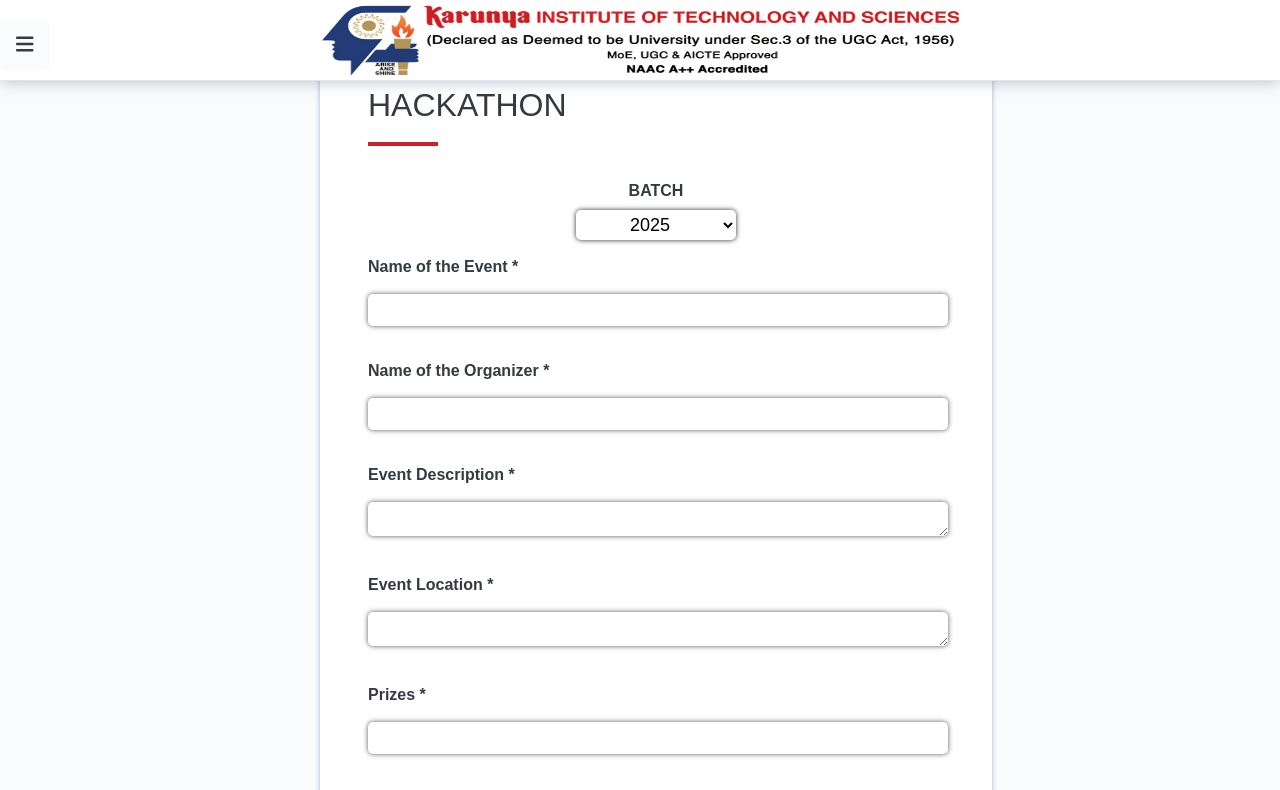
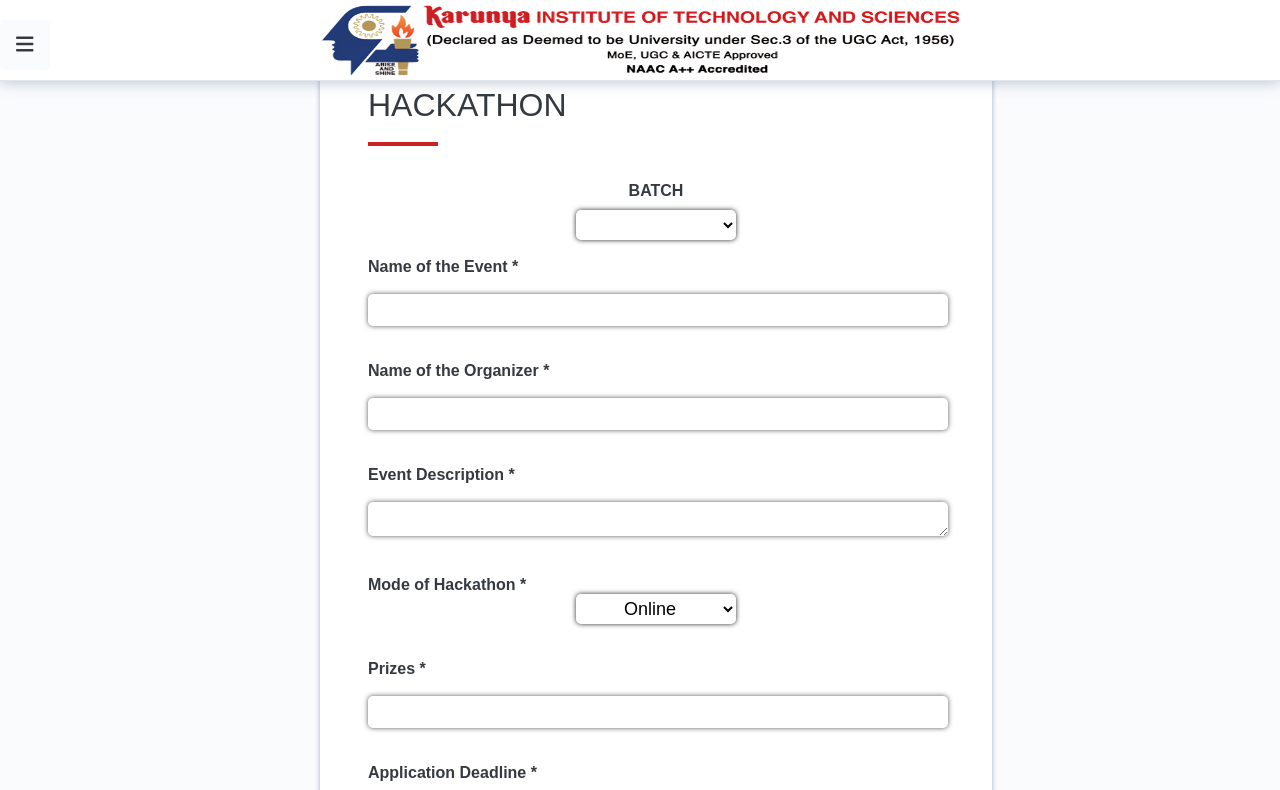
Before and after one commit to nick8055/Spectra-Web-Portal, a React (Create React App) app: page /hackathons in a window 1280 px wide. Shown: the top 790 px of the page. Built offline with nearby package versions, Linux system fonts and the light colour scheme.

Commit message:
Update hackathon.js

```diff
--- a/src/pages/hackathons/hackathon.js
+++ b/src/pages/hackathons/hackathon.js
@@ -1,69 +1,141 @@
-import React from 'react';
+import React, { useState } from 'react';
 import './hackathon.css';
 
-function Hackathon(){
-    const currentyear = new Date().getFullYear();
+function Hackathon() {
+    const currentYear = new Date().getFullYear();
+    const [Location, setLocation] = useState(false);
+    const [formData, setFormData] = useState({
+        batch: '',
+        event_name: '',
+        organizer: '',
+        event_description: '',
+        hackathon_mode: 'Online',
+        hackathon_location: '',
+        prizes: '',
+        application_deadline: '',
+        application_link: '',
+    });
 
-    return(
+    function selection(event) {
+        if (event.target.value === 'Offline') {
+            setLocation(true);
+        } else {
+            setLocation(false);
+        }
+    }
+
+    const handleSubmit = async (event) => {
+        event.preventDefault();
+
+        try {
+            const response = await fetch('http://localhost:5000/api/hackathons', {
+                method: 'POST',
+                headers: {
+                    'Content-Type': 'application/json',
+                },
+                body: JSON.stringify(formData),
+            });
+
+            if (response.ok) {
+                console.log('Hackathon details submitted successfully!');
+                setFormData({
+                    batch: '',
+                    event_name: '',
+                    organizer: '',
+                    event_description: '',
+                    hackathon_mode: 'Online',
+                    hackathon_location: '',
+                    prizes: '',
+                    application_deadline: '',
+                    application_link: '',
+                });
+                window.alert('Hackathon details submitted successfully!');
+            } else {
+                console.error('Failed to submit hackathon details.');
+                window.alert('Failed to submit hackathon details.');
+            }
+        } catch (error) {
+            console.error('Error:', error);
+        }
+    };
+
+    const handleChange = (event) => {
+        const { id, value } = event.target;
+        setFormData((prevData) => ({
+            ...prevData,
+            [id]: value,
+        }));
+    };
+
+    return (
         <div className='form-container'>
-            <form>
-
-            <h1 className='form-title'>HACKATHON</h1><br/>
+            <form onSubmit={handleSubmit}>
+                <h1 className='form-title'>HACKATHON</h1><br />
                 <div className='title-border-container'>
                     <div className='title-border'></div>
                 </div>
-            <br/><br/>
+                <br /><br />
 
                 <label className='batch-label'>BATCH</label>
-               <select class='form-select'>
-                   <option value={currentyear + 1}>{currentyear + 1}</option>
-                   <option value={currentyear + 1}>{currentyear + 2}</option>
+                <select className='form-select' id='batch' value={formData.batch} onChange={handleChange}>
+                  <option value='select'></option>
+                    <option value={currentYear + 1}>{currentYear + 1}</option>
+                    <option value={currentYear + 2}>{currentYear + 2}</option>
                 </select>
-            <br/><br/>
+                <br /><br />
 
                 <label>Name of the Event *</label>
-               <br/><br/>
-               <input className="form-control" id='company-name' type="text" required/>
-            <br/><br/><br/>
+                <br /><br />
+                <input className="form-control" id='event_name' type="text" value={formData.event_name} onChange={handleChange} required />
+                <br /><br /><br />
 
                 <label>Name of the Organizer *</label>
-               <br/><br/>
-               <input className="form-control" id='company-name' type="text" required/>
-            <br/><br/><br/>
+                <br /><br />
+                <input className="form-control" id='organizer' type="text" value={formData.organizer} onChange={handleChange} required />
+                <br /><br /><br />
 
                 <label>Event Description *</label>
-               <br/><br/>
-               <textarea className="form-control" id='skills-required' required></textarea>
-               <br/><br/><br/>
+                <br /><br />
+                <textarea className="form-control" id='event_description' value={formData.event_description} onChange={handleChange} required></textarea>
+                <br /><br /><br />
 
-            <label>Event Location *</label>
-               <br/><br/>
-               <textarea className="form-control" id='skills-required' required></textarea>
-            <br/><br/><br/>
+                <label>Mode of Hackathon *</label><br />
+                <select className='form-select' id='hackathon_mode' value={formData.hackathon_mode} onChange={(e) => {handleChange(e); selection(e);}}>
+                    <option value='Online'>Online</option>
+                    <option value='Offline'>Offline</option>
+                </select>
+
+                {Location && (
+                    <>
+                        <br /><br /><br /><label htmlFor='hackathon_location'>Location</label><br />
+                        <input type='text' id='hackathon_location' className='form-control' value={formData.hackathon_location} onChange={handleChange}></input><br></br>
+                    </>
+                )}
+                <br /><br /><br />
 
                 <label>Prizes *</label>
-               <br/><br/>
-               <input className="form-control" type='text' id='salary' required></input>
-               <br/><br/><br/>
+                <br /><br />
+                <input className="form-control" type='text' id='prizes' value={formData.prizes} onChange={handleChange} required></input>
+                <br /><br /><br />
 
                 <label>Application Deadline *</label>
-               <br/><br/>
-               <input class="form-control" type='date' id='deadline' required></input>
-               <br/><br/><br/>
+                <br /><br />
+                <input className="form-control" type='date' id='application_deadline' value={formData.application_deadline} onChange={handleChange} required></input>
+                <br /><br /><br />
 
                 <label>Application Link</label>
-               <br/><br/>
-               <input className="form-control" type='text' id='link'></input>
-               <br/><br/><br/>
+                <br /><br />
+                <input className="form-control" type='text' id='application_link' value={formData.application_link} onChange={handleChange}></input>
+                <br /><br /><br />
 
                 <div className='button-container'>
                     <button className="btn btn-primary btn-sm" type='submit' id='career-post'>Post</button>
                 </div>
-               <br/><br/>
+                <br /><br />
 
             </form>
         </div>
-    )
+    );
 }
 
 export default Hackathon;
```
Lines whose indentation alone changed are shown as unchanged.
